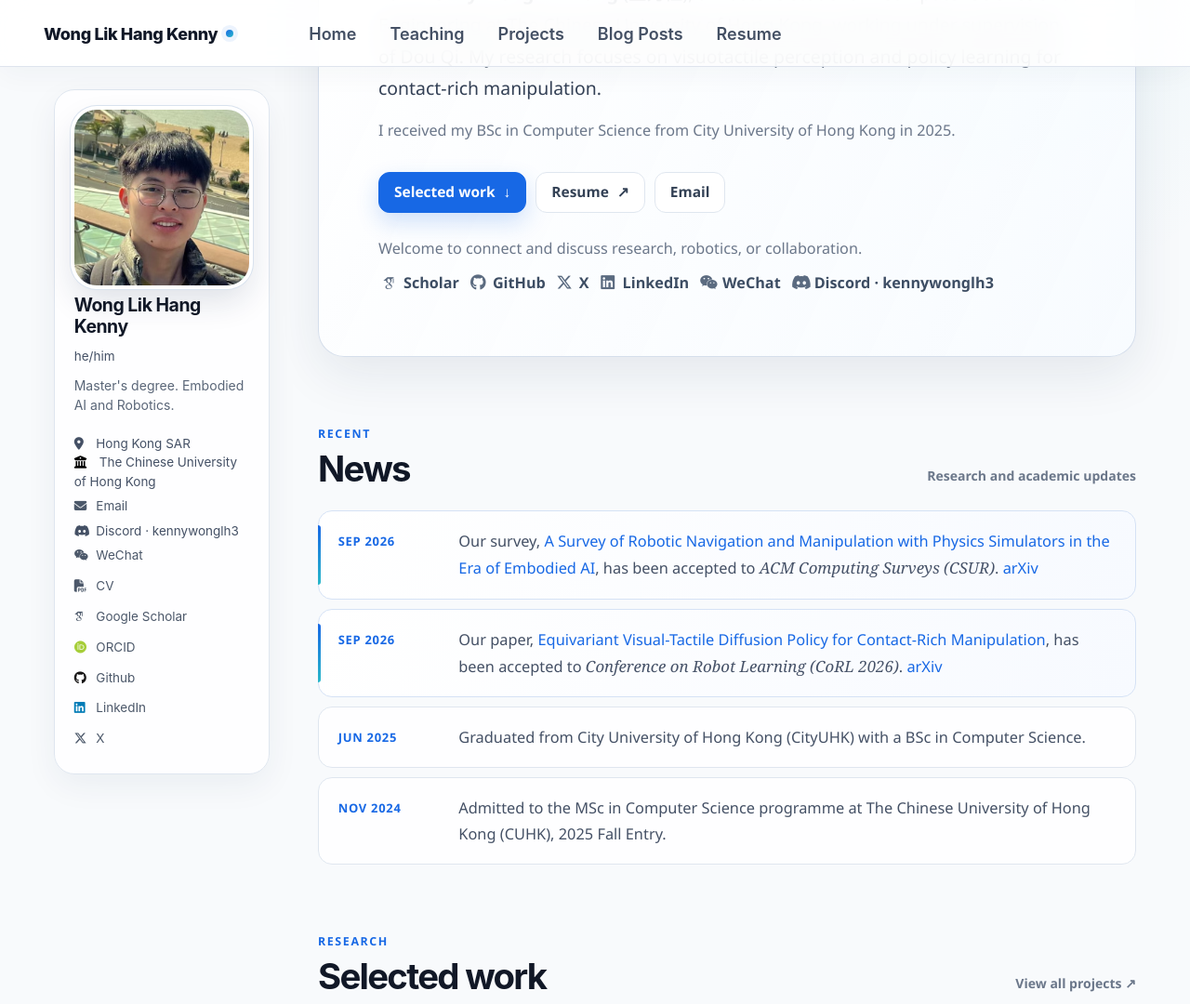
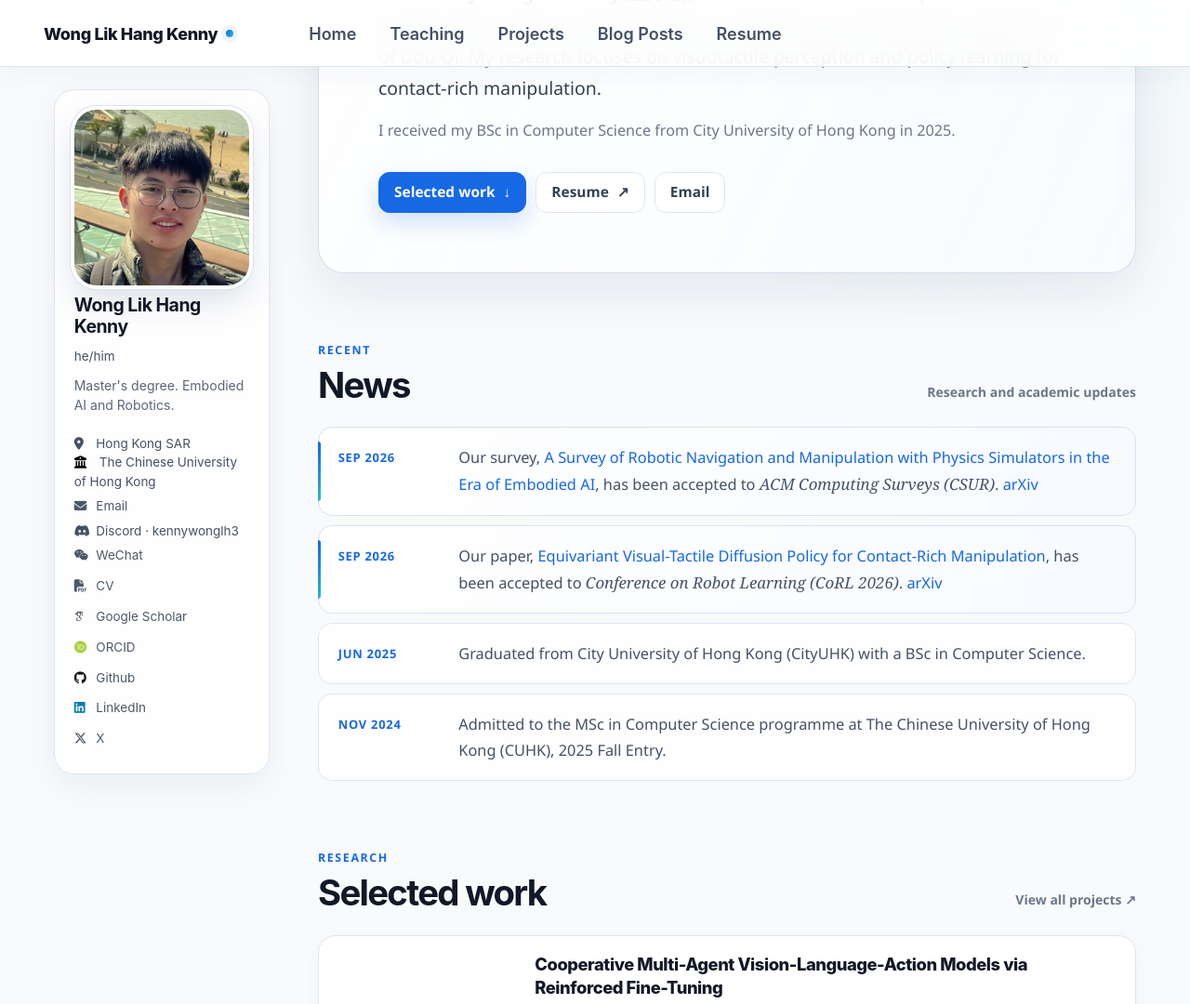
Before and after one commit to Kenn3o3/Kenn3o3.github.io, a Jekyll site: the page built from _pages/about.md, in a window 1280 px wide and 1400 px high, scrolled down 488 px, cut to the strip 0-1080 px from the top of the window. Shown: the whole strip at 93% size. Built offline with Jekyll 4.4.1, drawn with Linux system fonts in a browser that asks for light colours; some web fonts are replaced.

Commit message:
Remove the contact card from the introduction.
Co-authored-by: Cursor <cursoragent@cursor.com>

```diff
--- a/_includes/author-profile.html
+++ b/_includes/author-profile.html
@@ -39,7 +39,7 @@
       {% if author.discord %}
         <li><i class="fab fa-fw fa-discord icon-pad-right" aria-hidden="true"></i>Discord · {{ author.discord }}</li>
       {% endif %}
-      <li><a href="{{ '/#connect' | relative_url }}"><i class="fab fa-fw fa-weixin icon-pad-right" aria-hidden="true"></i>WeChat</a></li>
+      <li><a href="{{ '/images/wechat-qr.png' | relative_url }}" target="_blank" rel="noreferrer"><i class="fab fa-fw fa-weixin icon-pad-right" aria-hidden="true"></i>WeChat</a></li>
       {% if author.cv %}
         <li><a href="{{ author.cv | relative_url }}"><i class="fas fa-fw fa-file-pdf icon-pad-right" aria-hidden="true"></i>CV</a></li>
       {% endif %}
--- a/_pages/about.md
+++ b/_pages/about.md
@@ -16,21 +16,6 @@ redirect_from:
     <a class="home-button home-button--primary" href="#selected-work">Selected work <span aria-hidden="true">↓</span></a>
     <a class="home-button" href="/files/resume.pdf">Resume <span aria-hidden="true">↗</span></a>
     <a class="home-button" href="mailto:klhwong3@outlook.com">Email</a>
-  </div>
-  <div class="connect-row" id="connect">
-    <p>Welcome to connect and discuss research, robotics, or collaboration.</p>
-    <div class="connect-links">
-      <a href="https://scholar.google.com/citations?user=x0JaFVIAAAAJ" target="_blank" rel="noreferrer"><i class="ai ai-google-scholar" aria-hidden="true"></i>Scholar</a>
-      <a href="https://github.com/Kenn3o3" target="_blank" rel="noreferrer"><i class="fab fa-github" aria-hidden="true"></i>GitHub</a>
-      <a href="https://x.com/kennywonglh" target="_blank" rel="noreferrer"><i class="fab fa-x-twitter" aria-hidden="true"></i>X</a>
-      <a href="https://www.linkedin.com/in/kennywlh" target="_blank" rel="noreferrer"><i class="fab fa-linkedin" aria-hidden="true"></i>LinkedIn</a>
-      <details class="connect-wechat">
-        <summary><i class="fab fa-weixin" aria-hidden="true"></i>WeChat</summary>
-        <img src="{{ '/images/wechat-qr.png' | relative_url }}" alt="WeChat QR code for KennyWonglk" width="132" height="176">
-        <span>KennyWonglk</span>
-      </details>
-      <span><i class="fab fa-discord" aria-hidden="true"></i>Discord · kennywonglh3</span>
-    </div>
   </div>
 </section>
 
--- a/_sass/_custom.scss
+++ b/_sass/_custom.scss
@@ -672,82 +672,6 @@ a { color: var(--kw-blue); }
   text-transform: uppercase;
 }
 
-.connect-row {
-  position: relative;
-  z-index: 1;
-  max-width: 760px;
-  margin-top: 1.45rem;
-
-  > p {
-    margin: 0 0 0.45rem !important;
-    color: var(--kw-muted);
-    font-size: 0.9rem !important;
-    line-height: 1.6 !important;
-  }
-}
-
-.connect-links {
-  display: flex;
-  flex-wrap: wrap;
-  align-items: flex-start;
-  gap: 0.15rem 0.35rem;
-
-  > a,
-  > span,
-  summary {
-    display: inline-flex;
-    align-items: center;
-    gap: 0.4rem;
-    padding: 0.2rem 0.15rem;
-    color: #3d4d63;
-    font-size: 0.9rem;
-    font-weight: 650;
-    line-height: 1.4;
-    text-decoration: none;
-  }
-
-  > a:hover,
-  summary:hover {
-    color: var(--kw-blue);
-    text-decoration: none;
-  }
-
-  i {
-    width: 1em;
-    color: #5b6b80;
-    font-size: 0.95rem;
-    text-align: center;
-  }
-
-  summary {
-    list-style: none;
-    cursor: pointer;
-
-    &::-webkit-details-marker { display: none; }
-  }
-}
-
-.connect-wechat {
-  summary { margin: 0; }
-
-  img {
-    display: block;
-    width: 132px;
-    height: auto;
-    margin: 0.45rem 0 0.3rem;
-    border: 1px solid #e6edf5;
-    border-radius: 10px;
-    background: #fff;
-  }
-
-  span {
-    display: block;
-    color: #66758a;
-    font-size: 0.75rem;
-    font-weight: 650;
-  }
-}
-
 .interests-card {
   padding: 1.2rem 1.3rem;
   border: 1px solid var(--kw-line);
```
